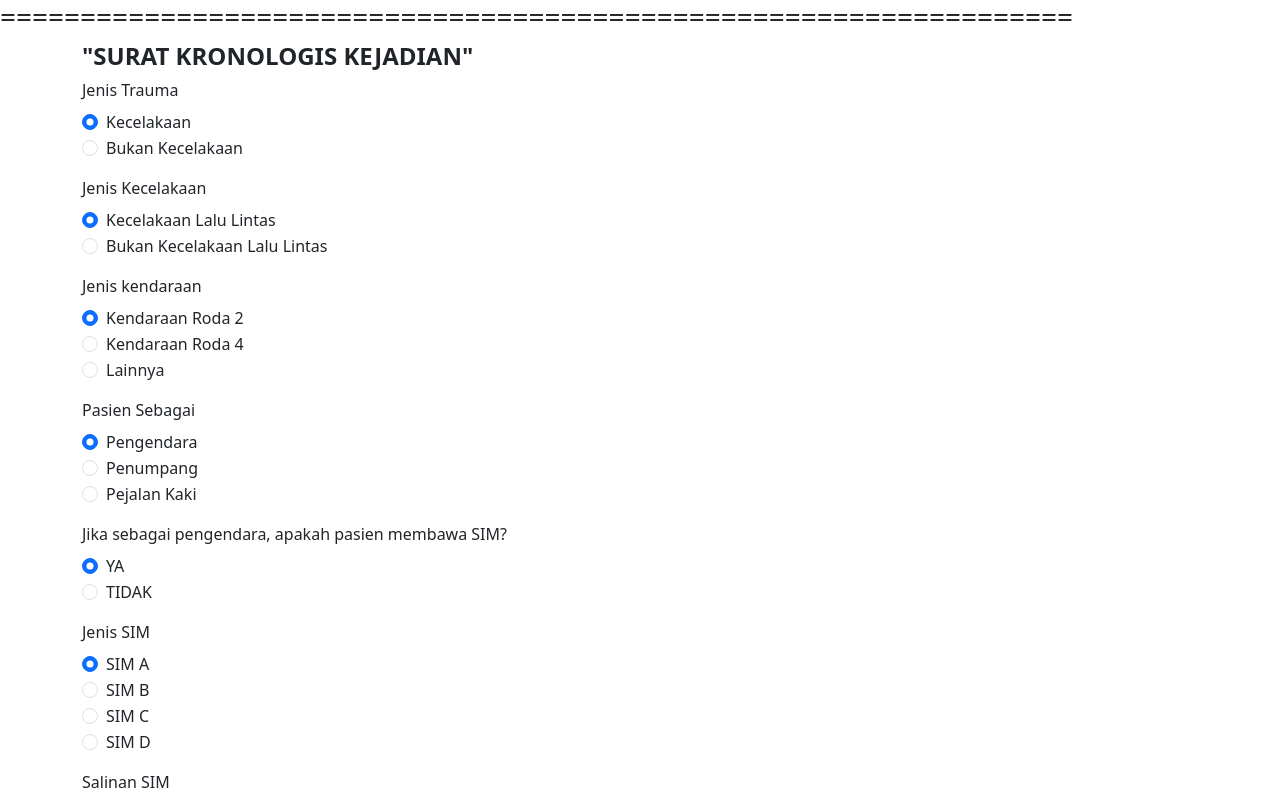
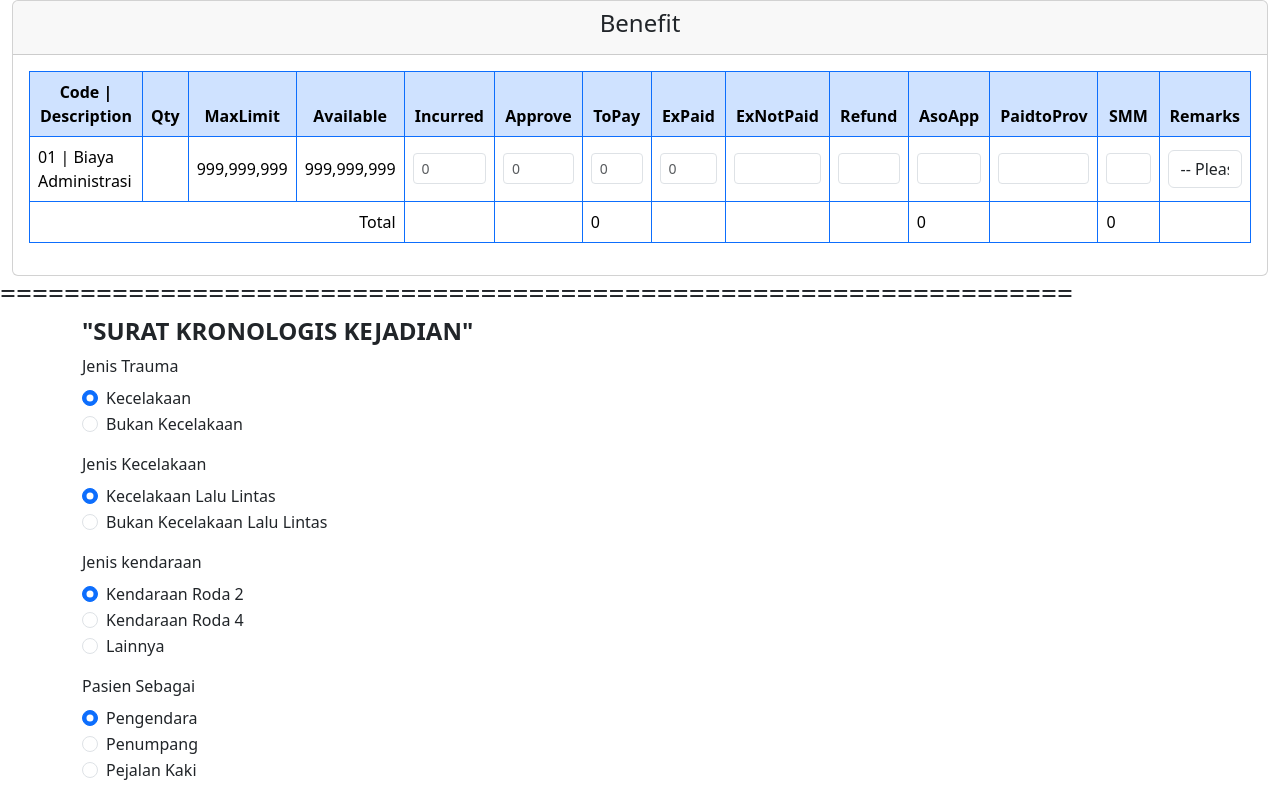
Before and after one commit to DNSDeveloper/form, a React (Create React App) app: page / in a window 1280 px wide. Shown: the top 800 px of the page. Built offline with nearby package versions, Linux system fonts and the light colour scheme.

Commit message:
logic exnotpaid n refund

```diff
--- a/src/App.tsx
+++ b/src/App.tsx
@@ -118,52 +118,6 @@ function App() {
     },
   ];
 
-  // const [incurred,setIncurred] = useState('');
-  // const [approve,setApprove] = useState('');
-  // const [toPay, settoPay] = useState('');
-
-  // const incurredValues = (e: ChangeEvent<HTMLInputElement>) :void => {
-  //   const inc = e.target.value;
-  //   // regex untuk hanya angka aja
-  //   if(/^[0-9]+$/.test(inc)){
-  //     setIncurred(inc)
-  //   }
-  // }
-  // const handleBlurIncurred = (e:FocusEvent<HTMLInputElement>) : void => {
-  //   const inc = e.target.value;
-  //   if(approve === '0' || approve ==='') {
-  //     setApprove(inc)
-  //   } else {
-  //     handleToPay(incurred, approve);
-  //   }
-  // }
-
-  // const handleBlurApprove = (e:FocusEvent<HTMLInputElement>) : void => {
-  //   const appr = e.target.value;
-  //   handleToPay(incurred, appr);
-  // }
-  // const approveValues = (e:ChangeEvent<HTMLInputElement>) : void => {
-  //   const appr = e.target.value;
-  //   // regex untuk hanya angka aja
-  //   if(/^[0-9]+$/.test(appr) ) {
-  //     setApprove(appr)
-  //     if(appr > incurred) {
-  //      return;
-  //     }
-  //   }
-  // }
-  // const handleToPay = (incurredValues: string, approveValues: string) => {
-  //   const incurredNumber = parseInt(incurredValues);
-  //   const approveNumber = parseInt(approveValues);
-  //   if (!isNaN(incurredNumber) && !isNaN(approveNumber)) {
-  //     const result = incurredNumber - approveNumber;
-  //     console.log(toPay);
-  //     settoPay(result.toString());
-  //   } else {
-  //     settoPay('0');
-  //   }
-  // }
-
   const [admission, setAdmission] = useState<
     "maternity" | "pembedahan" | "nonpembedahan"
   >("nonpembedahan");
@@ -227,9 +181,129 @@ function App() {
   const selectAnastesiMaternity = (anastesi: "ILA" | "umum" | "spinal") => {
     setAnastesiMaternity(anastesi);
   };
+
+  const [incurred,setIncurred] = useState('');
+  const [approve,setApprove] = useState('');
+  const [toPay, settoPay] = useState('');
+  const [exPaid,setExPaid]= useState('');
+  const [refund,setRefund]= useState('');
+  const [exNotPaid,setExNotPaid]= useState('');
+  const [paidtoProv,setPaidtoProve]= useState('');
+
+  const incurredValues = (e: ChangeEvent<HTMLInputElement>) :void => {
+    const inc = e.target.value;
+    // regex untuk hanya angka aja
+    if(/^[0-9]+$/.test(inc)){
+      setIncurred(inc)
+    }
+  }
+  const handleBlurIncurred = (e:FocusEvent<HTMLInputElement>) : void => {
+    const inc = e.target.value;
+    if(approve === '0' || approve ==='') {
+      setApprove(inc)
+    } else {
+      handleToPay(incurred, approve);
+    }
+  }
+
+  const handleBlurApprove = (e:FocusEvent<HTMLInputElement>) : void => {
+    const appr = e.target.value;
+    handleToPay(incurred, appr);
+    // handlePaidtoProv()
+    // if(exPaid >= toPay) {
+    //   const result = parseInt(exPaid) - parseInt(toPay);
+    //   // setRefund(result.toString())
+    // } else {
+    //   setRefund('0')
+    // }
+  }
+  const approveValues = (e:ChangeEvent<HTMLInputElement>) : void => {
+    const appr = e.target.value;
+    // regex untuk hanya angka aja
+    if(/^[0-9]+$/.test(appr) ) {
+      setApprove(appr)
+    }
+  }
+  const handleToPay = (incurredValues: string, approveValues: string) => {
+    const incurredNumber = parseInt(incurredValues);
+    const approveNumber = parseInt(approveValues);
+    if (!isNaN(incurredNumber) && !isNaN(approveNumber)) {
+      const result = incurredNumber - approveNumber;
+      handleRefund(exPaid,result.toString())
+      settoPay(result.toString());
+      if(exPaid === '0' || exPaid === '') {
+        setExPaid(result.toString());
+      }
+    } else {
+      settoPay('0');
+    }
+  }
+
+  const handleBlurExpaid = (e:FocusEvent<HTMLInputElement>) : void => {
+    const valExPaid = e.target.value;
+    handleRefund(valExPaid,toPay)
+    handlePaidtoProv()
+  }
+
+  const handleExPaid = (e:ChangeEvent<HTMLInputElement>) : void => {
+    const valExPaid = e.target.value;
+    // regex untuk hanya angka aja
+    if(/^[0-9]+$/.test(valExPaid) ) {
+      setExPaid(valExPaid)
+    }
+  }
+
+  const handleExnotPaid = () => {
+    const exPaidVal = parseInt(exPaid);
+    const toPayVal = parseInt(toPay);
+
+    if(exPaidVal <= toPayVal) {
+      const result = toPayVal - exPaidVal;
+      setExNotPaid(result.toString());
+      setRefund('0')
+    } else {
+      // handleRefund(exPaidVal.toString(),toPayVal.toString())
+      setExNotPaid('0')
+    }
+  }
+
+  const handleRefund = (handleExPaid: string, handleToPay: string) => {
+    const exPaidNumber = parseInt(exPaid);
+    const toPayNumber = parseInt(toPay);
+
+    if(exPaidNumber >= toPayNumber) {
+      const resultRefund = exPaidNumber - toPayNumber;
+      setRefund(resultRefund.toString());
+      setExNotPaid('0')
+    } else {
+      handleExnotPaid()
+    }
+  }
+
+  const handlePaidtoProv = () => {
+    const exNotPaidVal = parseInt(exNotPaid)
+    const refundVal = parseInt(refund)
+    const approveVal = parseInt(approve)
+
+    if(exNotPaidVal > 0 && refundVal === 0) {
+      const resultExnotPaid = (approveVal + exNotPaidVal);
+      setPaidtoProve(resultExnotPaid.toString())
+      setRefund('0')
+      console.log('exnotpaid:',resultExnotPaid)
+    } else if (refundVal > 0 && exNotPaidVal === 0) {
+      const resultRefund = approveVal - refundVal;
+      setExNotPaid('0')
+      console.log('refund')
+      setPaidtoProve(resultRefund.toString());
+    } else {
+      console.log('approve')
+      setPaidtoProve(approveVal.toString())
+    }
+  }
+
   return (
     <div className="App">
-      {/* <div className="container-fluid">
+      <div className="container-fluid">
         <div className="card">
           <div className="card-header">
             <h3 className="card-title fs-4 text-center">
@@ -299,22 +373,25 @@ function App() {
                         className="form-control form-control-sm"
                         type="text"
                         placeholder="0"
-                        value={toPay}
-                        readOnly
+                        value={exPaid}
+                        onChange={handleExPaid}
+                        onBlur={handleBlurExpaid}
                         />
                     </td>
                     <td>
                       <input
                         className="form-control form-control-sm"
                         type="text"
-                        // // onChange={onchangeExNotpaid}
+                        value={exNotPaid}
+                        readOnly
                       />
                     </td>
                     <td>
                       <input
                         className="form-control form-control-sm"
                         type="text"
-                        // // onChange={onchangeRefund}
+                        value={refund}
+                        readOnly
                       />
                     </td>
                     <td>
@@ -329,8 +406,7 @@ function App() {
                         className="form-control form-control-sm"
                         type="text"
                         readOnly
-                        value={approve}
-
+                        value={paidtoProv}
                       />
                     </td>
                     <td>
@@ -353,11 +429,11 @@ function App() {
                     <td>{incurred}</td>
                     <td>{approve}</td>
                     <td>{toPay === '' ? '0' : toPay}</td>
-                    <td>{toPay === '' ? '0' : toPay}</td>
+                    <td>{exPaid}</td>
+                    <td>{exNotPaid}</td>
+                    <td>{refund}</td>
                     <td>0</td>
-                    <td>0</td>
-                    <td>0</td>
-                    <td>{approve}</td>
+                    <td>{paidtoProv}</td>
                     <td>0</td>
                     <td></td>
                   </tr>
@@ -366,7 +442,7 @@ function App() {
             </div>
           </div>
         </div>
-      </div> */}
+      </div>
 
       <h3>
         ===================================================================
```
